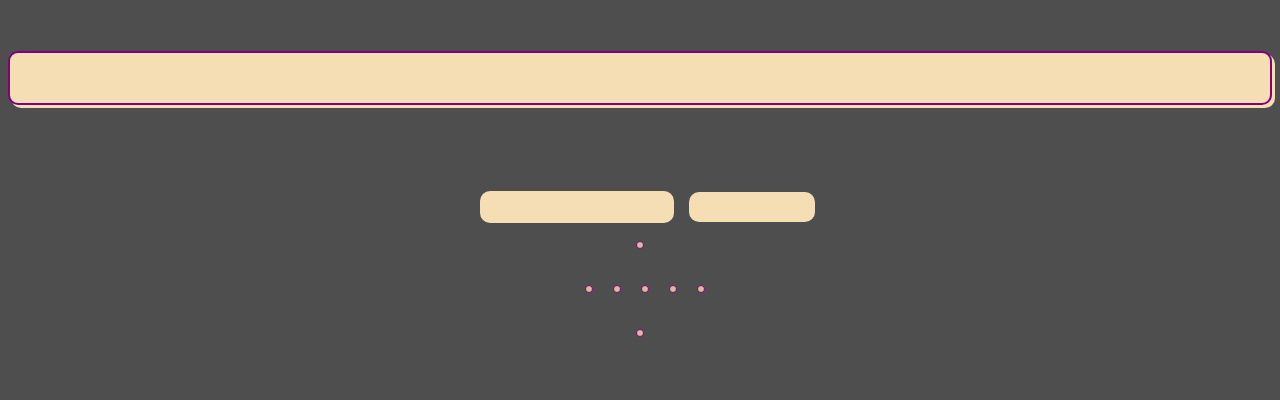
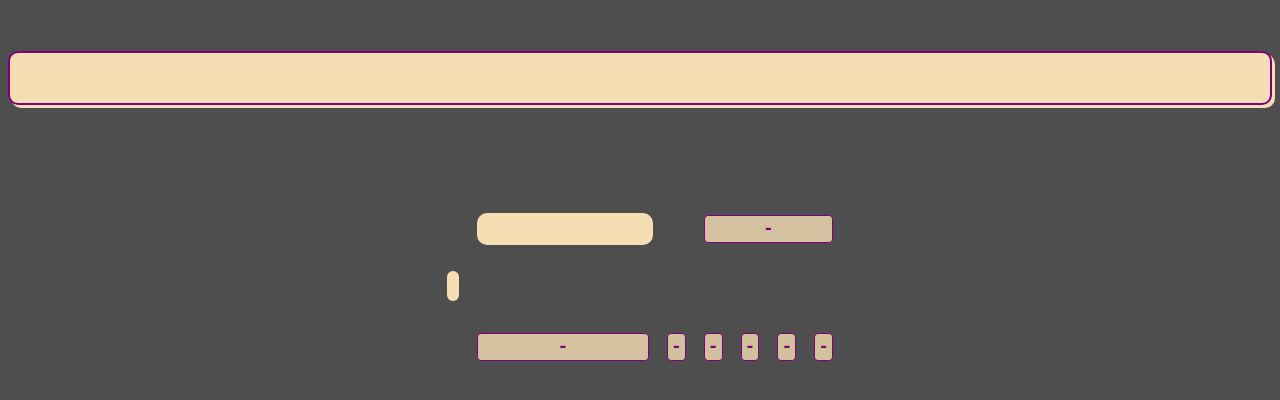
Before and after one commit to iliyanchou/FunctionAnalysis, a plain HTML site: page Statistics.html in a window 1280 px wide. Drawn offline with Linux system fonts and the light colour scheme.

Commit message:
made table for better design

```diff
--- a/Static/Css/statistics.css
+++ b/Static/Css/statistics.css
@@ -2,22 +2,26 @@ main{
   display: flex;
   flex-direction: column;
   justify-content: center;
+  align-items: center;
 }
-.Input-section{
-  display: flex;
-  flex-direction: row;
-  justify-content: center;
-  align-items: center;
-  gap: 15px;
+.tableInf{
+  text-align: center;
+  table-layout: auto;
 }
+td {
+  white-space: nowrap; /* prevents wrapping */
+  padding: 4px 8px; /* adjust padding for spacing */
+}
+
 .input-label{
   color: wheat;
   font-weight: bold;
   font-size: large;
+  width: 100%;
 }
 .inVal{
   height: 30px;
-  width: 15%;
+  width: 100%;
   text-align: center;
   border-radius: 10px;
   border: none;
@@ -27,7 +31,7 @@ main{
   font-weight: bold;
 }
 .pushBtn{
-  width: 10%;
+  width: 100%;
   height: 30px;
   border: none;
   border-radius: 10px;
@@ -48,13 +52,6 @@ main{
   display: flex;
   justify-content: center;
 }
-.Output-section{
-  display: flex;
-  flex-direction: row;
-  gap: 10px;
-  justify-content: center;
-  align-items:baseline;
-}
 .outputs{
   color: purple;
   font-weight: bold;
--- a/Static/Js/langStat.js
+++ b/Static/Js/langStat.js
@@ -6,11 +6,12 @@ function languages() {
       document.getElementById('stat-a-1').innerHTML = "Home"
       document.getElementById('stat-a-2').innerHTML = "Differentiation"
       document.getElementById('stat-a-3').innerHTML = "Quadratic Solver"
-      document.getElementById('inputLabelStat').innerHTML = "Insert data (for accruate 5-type data use at least 3 data inputs)(Min,Q1,Q2,Q3,Max):"
+      document.getElementById('inputLabelStat').innerHTML = "Statistics (for accruate 5-type data use at least 3 data inputs)(Min,Q1,Q2,Q3,Max):"
       document.getElementById('input-label').innerHTML = "Input data:"
       document.getElementsByName('inValStat')[0].placeholder = "Data values...."
       document.getElementById('statPushBtn').innerHTML = "Insert"
       document.getElementById('outputValLabel').innerHTML = "Data:"
+      document.getElementById('Values').innerHTML = "Value:"
       document.getElementById('labelsOutStat').innerHTML = "Aritmetic mean:"
       document.getElementById('5typeOutLabel').innerHTML = "5-type data is:"
       document.getElementById('harmonicLabel').innerHTML = "Harmonic mean:"
@@ -24,7 +25,7 @@ function languages() {
       document.getElementById('stat-a-1').innerHTML = "Производна на функция"
       document.getElementById('stat-a-2').innerHTML = "Главна страница"
       document.getElementById('stat-a-3').innerHTML = "Калкулатор за квадратни уравнения"
-      document.getElementById('inputLabelStat').innerHTML = "Въведете данни (за точно 5-числено представяне на данните въведете поне 3 входни данни)(Min,Q1,Q2,Q3,Max)"
+      document.getElementById('inputLabelStat').innerHTML = "Статистика (за да се дефинира 5-числено представяне на данните въведете поне 3 входни данни)(Min,Q1,Q2,Q3,Max)"
       document.getElementById('input-label').innerHTML = "Входни данни:"
       document.getElementsByName('inValStat')[0].placeholder = "Стойности на данни..."
       document.getElementById('statPushBtn').innerHTML = "Въведи"
@@ -34,7 +35,9 @@ function languages() {
       document.getElementById('harmonicLabel').innerHTML = "Среднохармонично:"
       document.getElementById('geometricLabel').innerHTML = "Средногеометрично:"
       document.getElementById('quadraticLabel').innerHTML = "Средноквадратично:"
-            document.getElementById('swingLabel').innerHTML = "Размах:"
+      document.getElementById('swingLabel').innerHTML = "Размах:"
+      document.getElementById('Values').innerHTML = "Стойност:"
+
 
     }
   }
--- a/Statistics.html
+++ b/Statistics.html
@@ -19,31 +19,69 @@
   </nav>
   <main>
       <p id="inputLabelStat" style="display: flex; justify-content: center;" class="input-label"></p>
-    <section class="Input-section">
+      <div style="overflow-x:auto;">
+      <table class="tableInf">
+        <tr>
+          <td>
           <label id="input-label" class="input-label" for="inVal"></label>
+        </td>
+        <td>
           <input name="inValStat" id="inVal" class="inVal" type="number" placeholder="">
+          </td>
+          <td>
+            <p id="outputValLabel" class="lablesOut"></p>
+          </td>
+          <td colspan="4">
+            <p id="outputArray" class="outputs">-</p>
+      </td>
+       <tr>
+            <td>
           <button id="statPushBtn" class="pushBtn" onclick="calculate()"></button>
-    </section>
-      <section class="displayData">
-        <p id="outputValLabel" class="lablesOut"></p>
-        <p id="outputArray" class="outputs"></p>
-      </section>
-      <section class="Output-section">
+          </td>
+          <td>
             <p id="harmonicLabel" class="lablesOut"></p>
-        <p id="harmonicMean" class="outputs" ></p>
+          </td>
+          <td>
             <p id="geometricLabel" class="lablesOut"></p>
-        <p id="geometricMean" class="outputs" ></p>
+          </td>
+          <td>
             <p id="labelsOutStat" class="lablesOut"></p>
-        <p id="mean" class="outputs" ></p>
+          </td>
+          <td>
             <p id="quadraticLabel" class="lablesOut"></p>
-        <p id="quadraticMean" class="outputs" ></p>
+          </td>
+          <td>
             <p id="swingLabel" class="lablesOut"></p>
-        <p id="swing" class="outputs"></p>
-      </section>
-      <section class="displayData">
+          </td>
+          <td>
              <p id="5typeOutLabel" class="lablesOut" ></p>
-        <p id="data5" class="outputs" ></p>
-      </section>
+          </td>
+      </tr>
+        <tr>
+          <td>
+            <p id="Values" class="lablesOut" ></p>
+          </td>
+          <td>
+            <p id="harmonicMean" class="outputs" >-</p>
+          </td>
+          <td>
+            <p id="geometricMean" class="outputs" >-</p>
+          </td>
+          <td>
+            <p id="mean" class="outputs" >-</p>
+          </td>
+          <td>
+             <p id="quadraticMean" class="outputs" >-</p>
+          </td>
+          <td>
+            <p id="swing" class="outputs" >-</p>
+          </td>
+          <td>
+            <p id="data5" class="outputs">-</p>
+          </td>
+        </tr>
+        </table>
+      </div>
   </main>
   <script src="Static/Js/langStat.js"></script>
   <script src="Static/Js/stat.js"></script>
```
Lines whose indentation alone changed are shown as unchanged.
